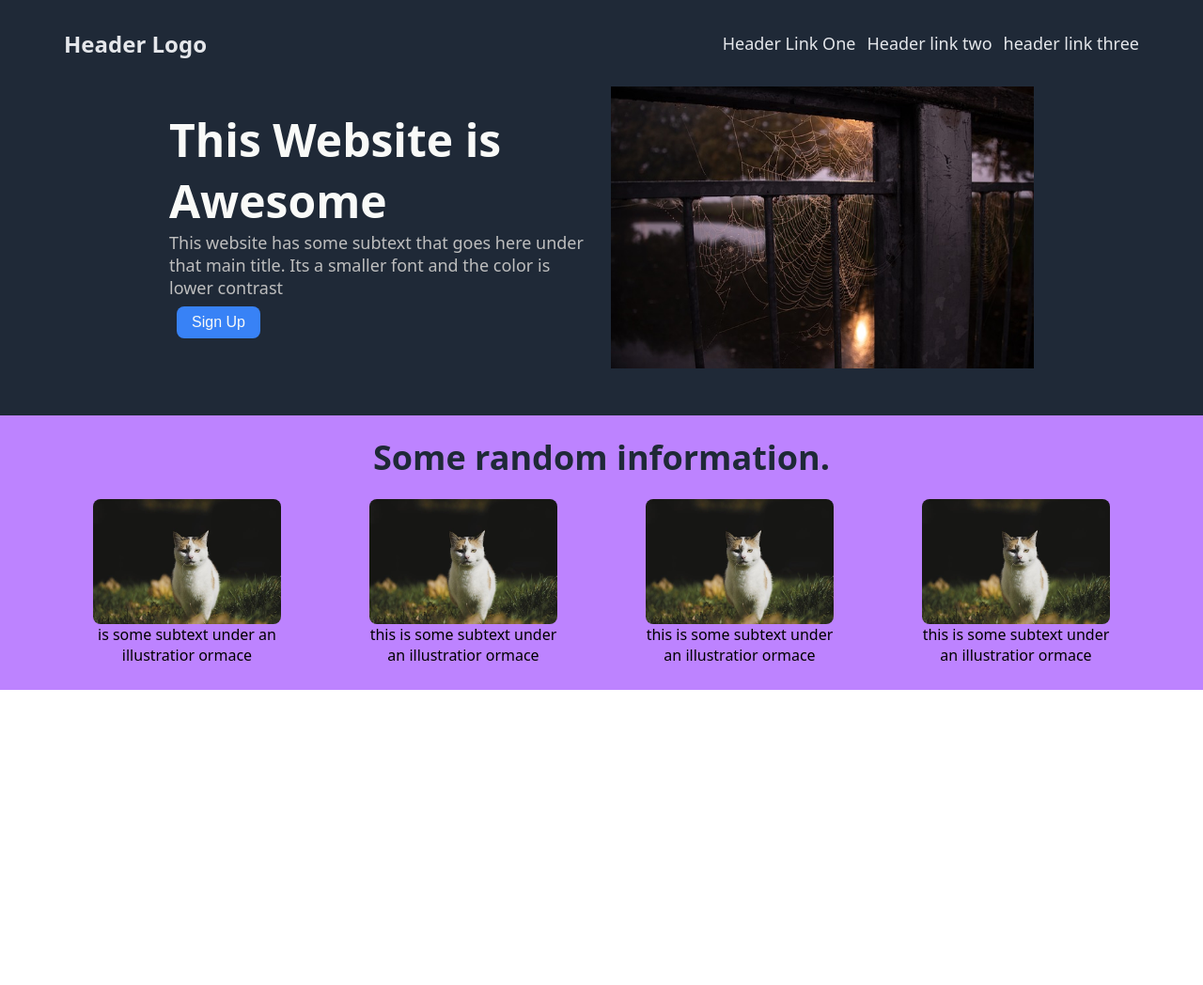
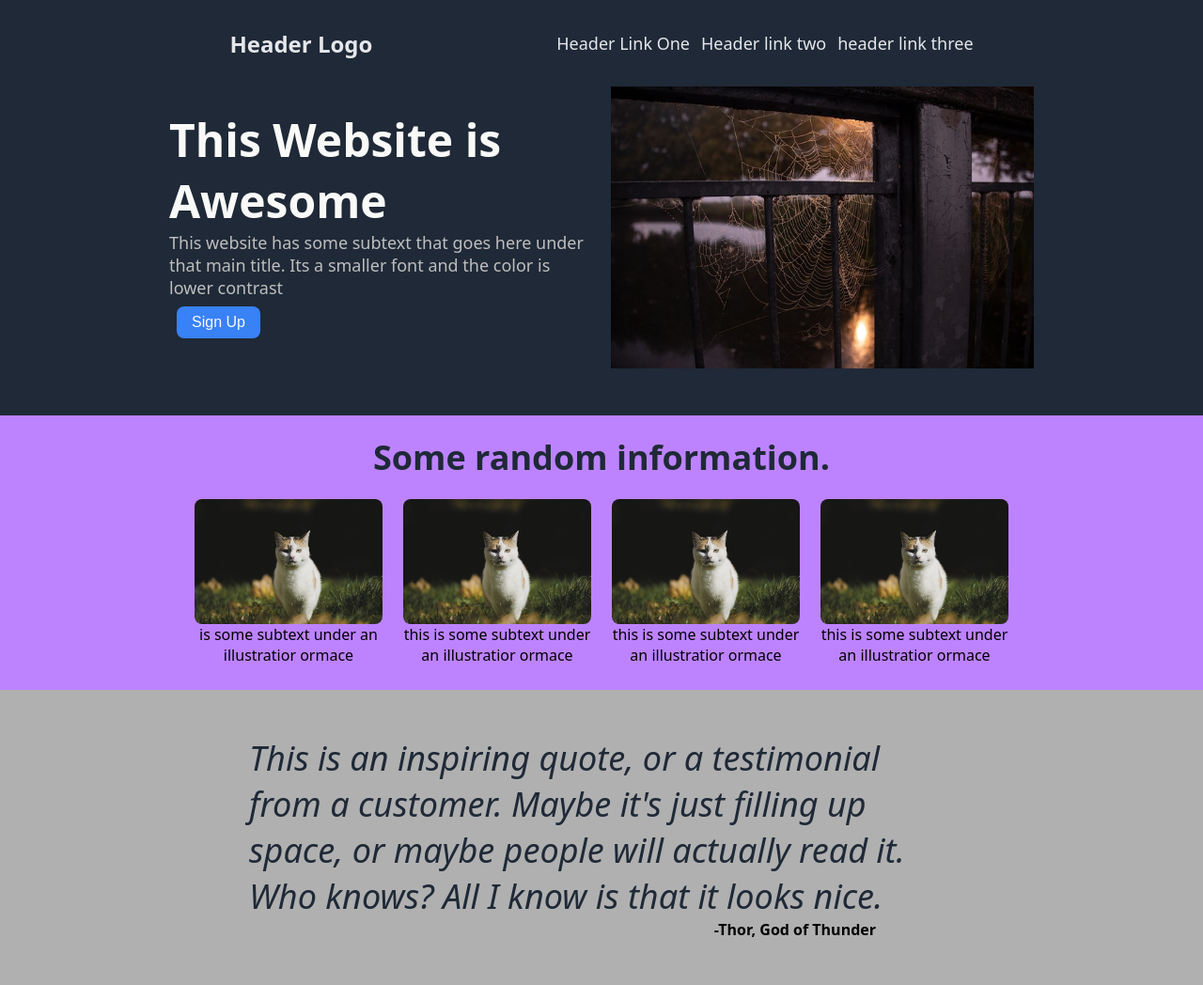
Before and after one commit to TysonGal/landingpage, a plain HTML site: page index.html in a window 1280 px wide. Shown: the whole page at 94% size. Before the commit the page ends 800 px from the top, so only its background shows below. Drawn offline with Linux system fonts and the light colour scheme.

Commit message:
adjusted alignments, completed section 3

```diff
--- a/index.html
+++ b/index.html
@@ -50,5 +50,14 @@
         </div>
 
     </div>
+    <div class="container-3">
+        <div class="quote">
+            This is an inspiring quote, or a testimonial from a
+customer. Maybe it's just filling up space, or maybe
+people will actually read it. Who knows? All I know
+is that it looks nice.
+        </div>
+        <div class="end">-Thor, God of Thunder</div>
+    </div>
   </body>
 </html>
--- a/styles.css
+++ b/styles.css
@@ -16,6 +16,8 @@ body {
     justify-content: space-between;
     font-size: 18px;
     color: #E5E7EB;
+    padding-left: 15%;
+    padding-right: 15%;
 }
 ul {
     list-style: none;
@@ -94,15 +96,14 @@ a {
 }
 .cards {
     display: flex;
-    justify-content: space-around;
+    justify-content: center;
+    gap: 22px;
 }
 .card-1, .card-2, .card-3, .card-4 {
     display: flex;
     flex-wrap: wrap;
     max-width: 200px;
     text-align: center;
-
-
 }
 .cat {
     max-width: 200px;
```
Also changed, not shown: 1 other file.
